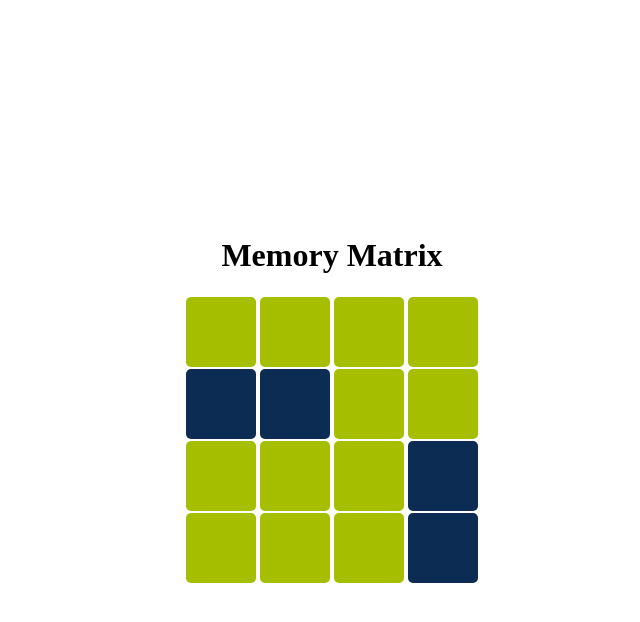
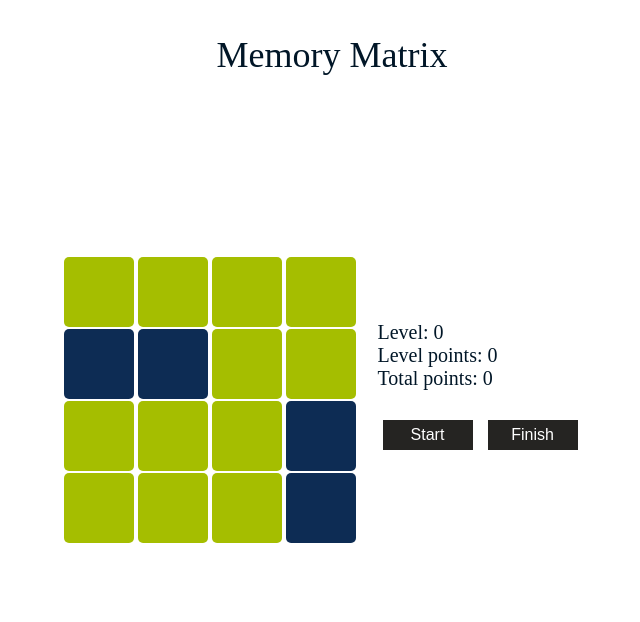
Before and after one commit to lio8n8/memory-matrix, a plain HTML site: page index.html in a window 1280 px wide. Shown: the whole page, without its empty margins (308-948 px from the left). Drawn offline with Linux system fonts and the light colour scheme.

Commit message:
Updated styles && html elements

```diff
--- a/index.html
+++ b/index.html
@@ -12,7 +12,18 @@
 <body>
     <div class="container">
         <h1 class="title">Memory Matrix</h1>
-        <div id="game-board" class="game-board"></div>
+        <div class="game-board-wrap">
+            <div id="game-board" class="game-board"></div>
+            <div class="info">
+                <div class="level">Level: <span id="level">0</span></div>
+                <div class="level-points">Level points: <span id="level-points">0</span></div>
+                <div class="total-points">Total points: <span id="total-points">0</span></div>
+                <div class="btns">
+                    <button id="start-btn" class="start-btn btn">Start</button>
+                    <button id="finish-btn" class="finish-btn btn">Finish</button>
+                </div>
+            </div>
+        </div>
     </div>
     <script src="game.js"></script>
 </body>
--- a/style.css
+++ b/style.css
@@ -15,6 +15,14 @@ body, .container {
     flex-direction: column;
     align-items: center;
     justify-content: center;
+}
+
+.title {
+    position: absolute;
+    top: 10px;
+    color: #011627;
+    font-weight: 400;
+    font-size: 36px;
 }
 
 .game-board {
@@ -42,3 +50,39 @@ body, .container {
 .tile-incorrect {
     background-color: #000;
 }
+
+.game-board-wrap {
+    display: flex;
+}
+
+.info {
+    display: flex;
+    flex-direction: column;
+    align-self: center;
+    color: #011627;
+    font-size: 20px;
+    margin: 0 20px;
+}
+
+.btn {
+    width: 90px;
+    height: 30px;
+    background-size: 200% 100%;
+    color: #FFF;
+    border: none;
+    font-size: 16px;
+    margin: 30px 5px;
+    transition: background-position 0.5s;
+}
+
+.start-btn {
+    background-image: linear-gradient(to right, #252422 50%, #8EA604 50%);
+}
+
+.finish-btn {
+    background-image: linear-gradient(to right, #252422 50%, #FF4E00 50%);
+}
+
+.start-btn:hover, .finish-btn:hover {
+    background-position: -100% 0;
+}
```
